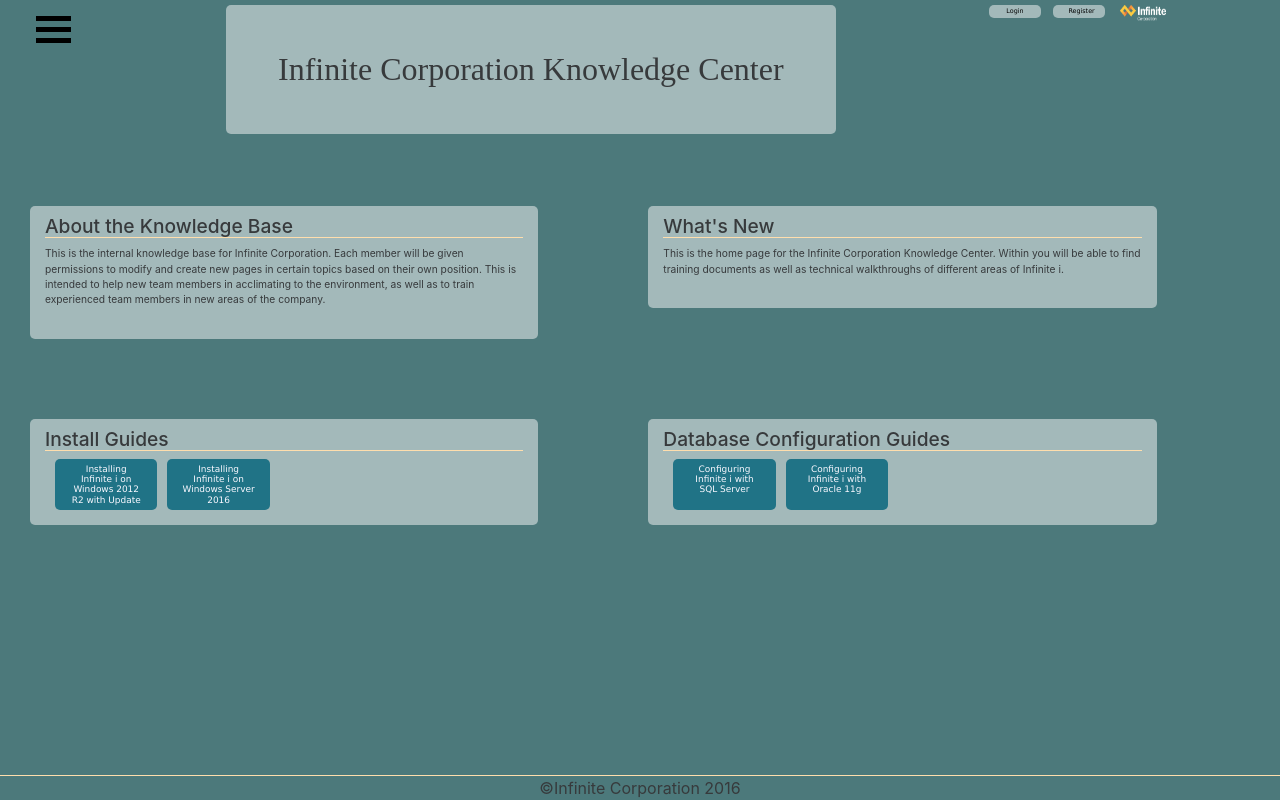
After one commit to Sliplash/KnowledgeBase, a PHP site: page /index.php in a window 1280 px wide. The commit adds this page. Run offline with PHP 8.4, Linux system fonts and the light colour scheme; some libraries are stand-ins or nearby versions.

Commit message:
Polishing a few pieces of the front-end before beginning work on back-end functionality and implementation of database

```diff
--- a/css/style.css
+++ b/css/style.css
@@ -68,14 +84,11 @@ body {
 .toggler {
     margin: 10px auto;
     display: block;
+    width: 70px;
 }
 
 .row-2, .row-3, .row-4 {
     margin: 40px auto;
-}
-
-.row-2 {
-
 }
 
 .mini-link {
@@ -112,11 +125,11 @@ body {
     background-color: #A3B9BA;
     width: 50%;
     font-family: "Old English Text MT";
-    margin-left: 50px;
+    margin-left: 11vw;
+    margin-right: 11vw;
     margin-top: 5px;
     align-content: center;
     font-size: 2.5vw;
-    margin-right: 50px;
     line-height: 0.1vw;
     text-align: center;
     border-radius: 5px;
@@ -148,7 +161,7 @@ body {
     font-family: "Verdana";
     font-size: .5vw;
     margin-top: 5px;
-    margin-left: 5px;
+    margin-left: 1vw;
     color: black;
 }
 
--- /dev/null
+++ b/index.php
@@ -0,0 +1,130 @@
+<!DOCTYPE html>
+<html lang="en">
+<head>
+    <meta charset="UTF-8">
+    <title>Infinite Knowledge Center</title>
+    <script src="js/jquery-3.1.1.min.js"></script>
+    <script src="https://ajax.googleapis.com/ajax/libs/angularjs/1.5.8/angular.min.js"></script>
+    <link href="css/bootstrap.min.css" rel="stylesheet">
+    <script src="js/bootstrap.min.js"></script>
+    <link rel="stylesheet" type="text/css" href="css/style.css" />
+    <script type="text/javascript" src="js/script.js"></script>
+</head>
+
+<body class="embed-responsive" id="main">
+
+<!-- Create the container div -->
+<div class="container-fluid">
+    <!-- First row within container div -->
+    <div class="row col-lg-12">
+        <div onclick="openNav()" class="toggler col-xs-2 col-sm-2 col-md-2 col-lg-2 col-xl-2" id="toggle-div">
+            <div class="icon" id="top-bar"></div>
+            <div class="icon" id="mid-bar"></div>
+            <div class="icon" id="bot-bar"></div>
+        </div>
+        <div class="jumbotron jumbotron-fluid col-lg-8" id="jumbotron">Infinite Corporation Knowledge Center</div>
+
+        <a href="javascript:void(0)" onclick="openLogin()"><div class="col-lg-1 login-signup">Login</div></a>
+        <a href="javascript:void(0)" onclick="openSignUp()"><div class="col-lg-1 login-signup">Register</div></a>
+        <img class="jumbotron-image col-lg-8"src="images/infinite-logo.png" />
+    </div>
+
+    <!-- Second row within container div -->
+    <div class="row row-2 col-lg-12">
+        <div class="col-xs-5 col-sm-5 col-md-5 col-lg-5 col-xl-5 about-kb">
+            <h2 class="h2">About the Knowledge Base</h2>
+            <p>This is the internal knowledge base for Infinite Corporation. Each member will be given permissions to modify and create new pages in certain topics based on their own position. This is intended to help new team members in acclimating to the environment, as well as to train experienced team members in new areas of the company. </p>
+        </div>
+        <!-- ## Begin spacer ## -->
+        <div class="guide-spacer col-xs-2 col-sm-2 col-md-2 col-lg-2 col-xl-2">
+        </div>
+        <!-- ## End spacer ## -->
+        <div class="col-xs-5 col-sm-5 col-md-5 col-lg-5 col-xl-5 whats-new">
+            <h2 class="h2">What's New</h2>
+            <p>This is the home page for the Infinite Corporation Knowledge Center. Within you will be able to find training documents as well as technical walkthroughs of different areas of Infinite i.</p>
+        </div>
+    </div>
+
+    <!-- Third row within container div -->
+    <div class="row row-3 col-lg-12">
+        <div class="install-guides col-xs-5 col-sm-5 col-md-5 col-lg-5 col-xl-5">
+            <h3 class="h3">Install Guides</h3>
+            <a href="installs/win2k12-r2.html"><div class="col-xs-2 col-sm-2 col-md-2 col-lg-2 col-xl-2 infinite-install-win">Installing Infinite i on Windows 2012 R2 with Update</div></a>
+            <a href="#"><div class="col-xs-2 col-sm-2 col-md-2 col-lg-2 col-xl-2 infinite-install-win">Installing Infinite i on Windows Server 2016</div></a>
+        </div>
+        <!-- ## Begin spacer ## -->
+        <div class="guide-spacer col-xs-2 col-sm-2 col-md-2 col-lg-2 col-xl-2">
+        </div>
+        <!-- ## End spacer ## -->
+        <div class="config-guides col-xs-5 col-sm-5 col-md-5 col-lg-5 col-xl-5">
+            <h3 class="h3">Database Configuration Guides</h3>
+            <a href="#"><div class="col-xs-2 col-sm-2 col-md-2 col-lg-2 col-xl-2 infinite-install-win">Configuring Infinite i with SQL Server</div></a>
+            <a href="#"><div class="col-xs-2 col-sm-2 col-md-2 col-lg-2 col-xl-2 infinite-install-win">Configuring Infinite i with Oracle 11g</div></a>
+        </div>
+    </div>
+
+<!--
+   - Code below this point is for elements that can be shown
+   - or hidden by interacting with the page
+   - and the footer
+   -->
+
+    <!-- ## BEGIN the sidebar nav ## -->
+    <div id="mySidenav" class="sidenav">
+        <a href="javascript:void(0)" class="closebtn" onclick="closeNav()">&times;</a>
+        <a href="index.php"><div class="mini-link">Home</div></a>
+        <a href="installs.html"><div class="mini-link">Installation Guides</div></a>
+        <a href="#"><div class="mini-link">Database Guides</div></a>
+        <a href="php-test.php"><div class="mini-link">Common Errors</div></a>
+        <a href="php/phptest.php"><div class="mini-link">Downloads</div></a>
+        <a href="request.html"><div class="mini-link">Request Content</div></a>
+    </div>
+    <!-- ## END the sidebar nav ## -->
+
+    <!-- ## BEGIN the login form and shading overlay ## -->
+    <div class="overlay embed-responsive col-lg-12" onclick="closeLogin()"></div>
+    <div id="loginForm" class="col-lg-12 login-form">
+        <a href="javascript:void(0)" class="closebtn closelog" onclick="closeLogin()">&times;</a>
+        <div class="loginData">
+            <h6 class="loginHead">Login or <a href="javascript:void(0)" onclick="openSignUp()" class="signup">Sign Up</a></h6>
+            <p id="validUser">Email: <input class="login-input" id="loginEmail" type="email" placeholder="Username" required></p>
+            <p id="validPass">Password: <input class="login-input"  id="loginPass" type="password" placeholder="Password" required></p>
+        </div>
+        <div>
+            <button class="login-button" id="login-button" type="submit" onclick="submitLogin()">Log In</button>
+            <button class="signup-button" id="signup-button" type="button" onclick="openSignUp()">Register</button>
+        </div>
+    </div>
+    <!-- ## END the login form ## -->
+
+    <!-- ## BEGIN the registration form and shading overlay ## -->
+    <div class="overlay-2 embed-responsive col-lg-12" onclick="closeSignUp()"></div>
+    <div id="signUpForm" class="col-lg-12 signup-form">
+    <a href="javascript:void(0)" class="closebtn closelog" onclick="closeSignUp()">&times;</a>
+    <form class="signUpData" id="signUpDataID" method="POST" action="php/newuser.php">
+        <h6 class="signUpHead">Register</h6>
+        <p id="validTag1">Email: <input class="signup-input" type="email" id="email1" name="emailData" placeholder="Enter email" onkeyup="validate()" required></p>
+        <p id="validTag2">Verify Email: <input class="signup-input"  type="email" id="email2" placeholder="Validate email" onkeyup="validateEmail();validate()" required></p>
+        <p id="validEmailTag"></p>
+        <p id="validFName">First Name: <input class="signup-input fName" type="text" id="fName" name="fNameData" placeholder="First" onfocus="clearValidTag()" onkeyup="validate()" required></p>
+        <p id="validLName">Last Name: <input class="signup-input lName" type="text" id="lName" name="lNameData" placeholder="Last" onfocus="clearValidTag()" onkeyup="validate()" required></p>
+        <input class="register-button" id="reg-button" type="submit" value="Submit" formtarget="phpTarget">
+    </form>
+    <div>
+
+    </div>
+    </div>
+    <!-- ## END the sign-up form ## -->
+
+    <!-- ## BEGIN the registration success header ## -->
+    <div class="row overlay-3 embed-responsive col-xs-12 col-sm-12 col-md-12 col-lg-12 col-xl-12" id="header" onclick="closeHeader()"></div>
+    <div class="header headerDiv col-xs-12 col-sm-12 col-md-12 col-lg-12 col-xl-12" onclick="closeHeader()" id="headNote"></div>
+    <!-- ## END the registration success header ## -->
+
+    <!-- ## START hidden iFrame for the PHP processing, ultimately this needs to be replaced with Javascript functions, but this is a workaround ## -->
+    <iframe style="display:none;" name="phpTarget"></iframe>
+    <!-- ## END hidden iFrame ## -->
+</div>
+<footer class="footer">&copy;Infinite Corporation 2016</footer>
+</body>
+</html>
--- a/installs.html
+++ b/installs.html
@@ -45,7 +45,7 @@
     <!-- ## BEGIN the sidebar nav ## -->
     <div id="mySidenav" class="sidenav">
         <a href="javascript:void(0)" class="closebtn" onclick="closeNav()">&times;</a>
-        <a href="index.html"><div class="mini-link">Knowledge Center Home</div></a>
+        <a href="index.php"><div class="mini-link">Knowledge Center Home</div></a>
         <a href="installs.html"><div class="mini-link">Installation Guides</div></a>
         <a href="#"><div class="mini-link">Database Setup Guides</div></a>
         <a href="#"><div class="mini-link">Common Errors</div></a>
--- a/installs/win2k12-r2.html
+++ b/installs/win2k12-r2.html
@@ -39,12 +39,12 @@
     <!-- ## BEGIN the sidebar nav ## -->
     <div id="mySidenav" class="sidenav">
         <a href="javascript:void(0)" class="closebtn" onclick="closeNav()">&times;</a>
-        <a href="../index.html"><div class="mini-link">Knowledge Center Home</div></a>
+        <a href="../index.php"><div class="mini-link">Knowledge Center Home</div></a>
         <a href="../installs.html"><div class="mini-link">Installation Guides</div></a>
         <a href="#"><div class="mini-link">Database Setup Guides</div></a>
         <a href="#"><div class="mini-link">Common Errors</div></a>
         <a href="#"><div class="mini-link">Downloads</div></a>
-        <a href="request.html"><div class="mini-link">Request Content</div></a>
+        <a href="../request.html"><div class="mini-link">Request Content</div></a>
     </div>
     <!-- ## END the sidebar nav ## -->
 
--- /dev/null
+++ b/php/phptest.php
@@ -0,0 +1,3 @@
+<?php
+
+phpinfo();
--- a/request.html
+++ b/request.html
@@ -25,7 +25,7 @@
     <!-- ## BEGIN the sidebar nav ## -->
     <div id="mySidenav" class="sidenav">
         <a href="javascript:void(0)" class="closebtn" onclick="closeNav()">&times;</a>
-        <a href="index.html"><div class="mini-link">Knowledge Center Home</div></a>
+        <a href="index.php"><div class="mini-link">Knowledge Center Home</div></a>
         <a href="installs.html"><div class="mini-link">Installation Guides</div></a>
         <a href="#"><div class="mini-link">Database Setup Guides</div></a>
         <a href="#"><div class="mini-link">Common Errors</div></a>
```
Also changed, not shown: other parts of css/style.css (+57 -20 lines), js/script.js (+84 -0 lines), php-test.php (renamed from index.html, +70 -44 lines), php/newuser.php (added, +57 -0 lines), php/testphp.php (added, +8 -0 lines), 1 other file.
